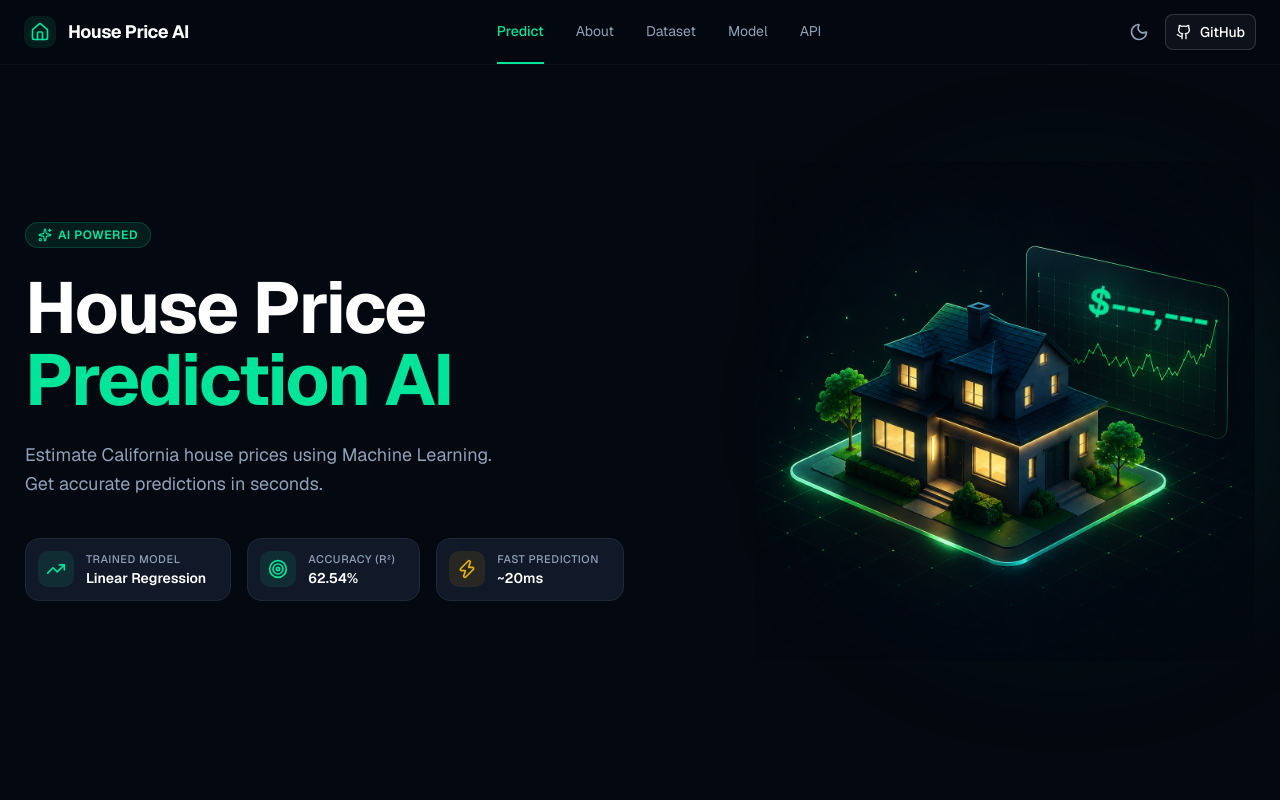
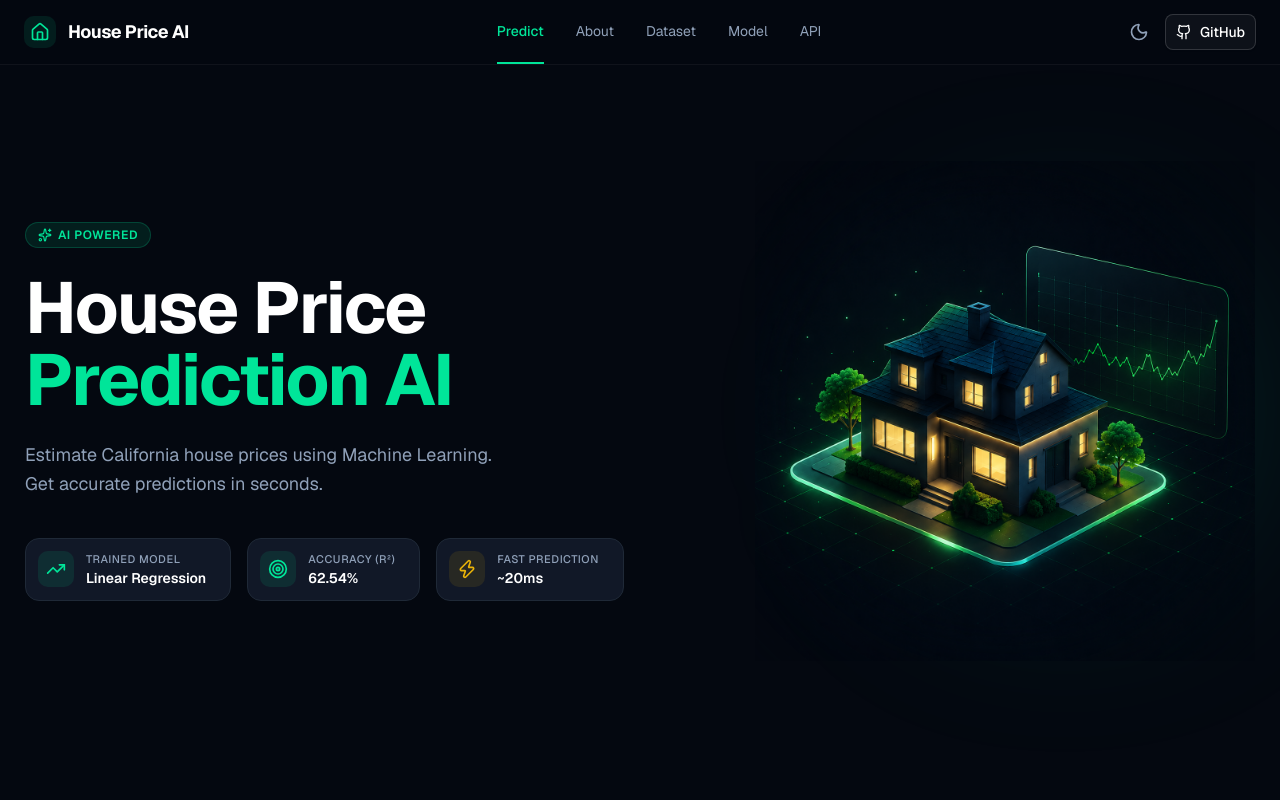
Before and after one commit to nikshadali/house-price-prediction-ai, a Next.js app in the folder frontend/: page / in a window 1280 px wide. Shown: the top 800 px of the page. Built offline with nearby package versions, Linux system fonts and the light colour scheme; no server answers.

Commit message:
change header price

```diff
--- a/frontend/features/landing/components/hero.tsx
+++ b/frontend/features/landing/components/hero.tsx
@@ -72,7 +72,7 @@ export function Hero({ prediction }: { prediction?: number | null }) {
 
             {/* Price overlay on the 3D screen */}
             <div className="absolute top-[26%] right-[16%] md:right-[16%] lg:right-[9%] z-20 text-[#00E599] font-mono font-bold text-2xl md:text-3xl lg:text-4xl drop-shadow-[0_0_20px_rgba(0,229,153,1)] transform -skew-y-[2deg] rotate-[12deg]">
-              ${prediction ? Math.round(prediction).toLocaleString() : "---,---"}
+              {prediction ? "$" + Math.round(prediction).toLocaleString() : ""}
             </div>
           </div>
         </div>
```
